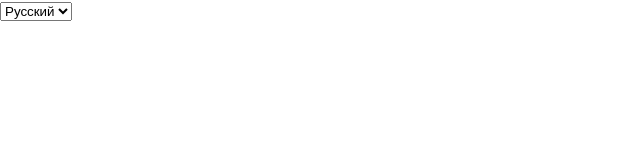
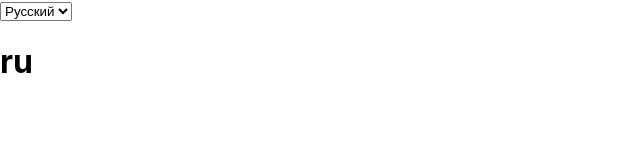
Before and after one commit to GiorgiNeparidze/react-exercises, a React (Create React App) app: page / in a window 1280 px wide. Shown: the top 160 px of the page, without its empty margins (0-640 px from the left). Built offline with nearby package versions, Linux system fonts and the light colour scheme.

Commit message:
finished & merged context-02

```diff
--- a/src/DisplayLanguage.js
+++ b/src/DisplayLanguage.js
@@ -16,7 +16,7 @@ export class DisplayLanguage extends React.Component {
         return (
             <div>
                 <LanguageContext.Consumer>
-                    { Language => Languages[Language].hellow }
+                    { Language => <h1>{Language}</h1> }
                 </LanguageContext.Consumer>
             </div>
         )
```
